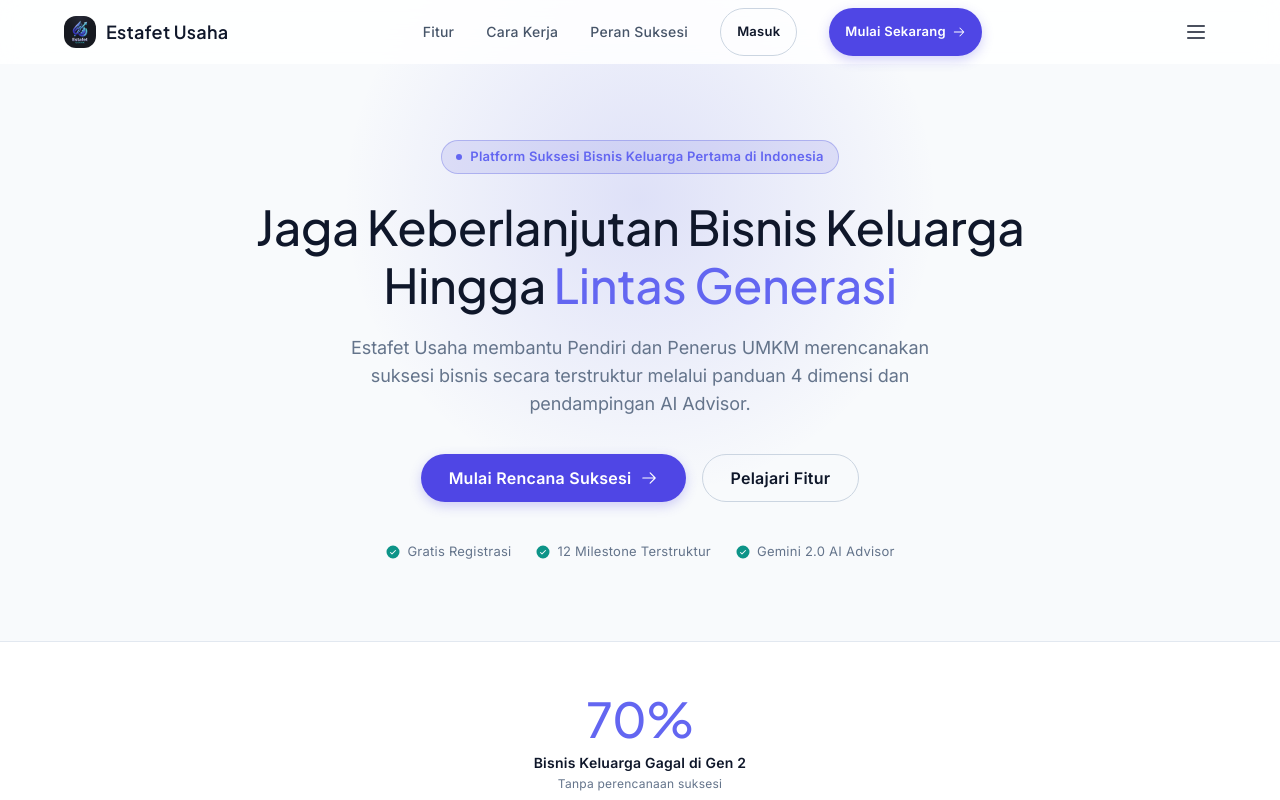
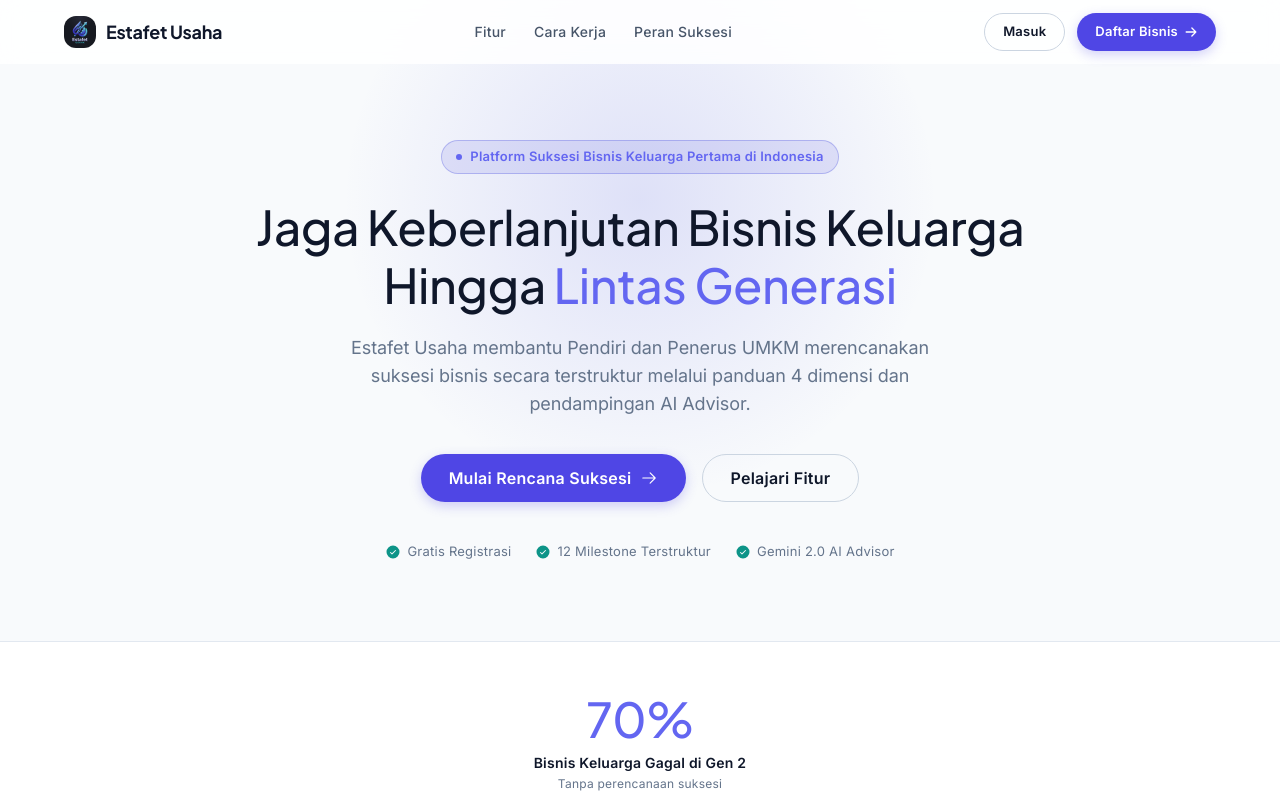
Before and after one commit to DevIssa-It/estafet-usaha, a Next.js app: page / in a window 1280 px wide. Shown: the top 800 px of the page. Built offline with nearby package versions, Linux system fonts and the light colour scheme.

Commit message:
refactor(landing): update Navbar with distinct Masuk and Daftar Bisnis CTA buttons without ambiguous hamburger menu

```diff
--- a/features/landing/components/Navbar.tsx
+++ b/features/landing/components/Navbar.tsx
@@ -3,10 +3,9 @@
 import Link from "next/link";
 import Image from "next/image";
 import { useState, useEffect } from "react";
-import { ArrowRight, List, X } from "@phosphor-icons/react";
+import { ArrowRight } from "@phosphor-icons/react";
 
 export function Navbar() {
-  const [menuOpen, setMenuOpen] = useState(false);
   const [scrolled, setScrolled] = useState(false);
 
   useEffect(() => {
@@ -24,6 +23,7 @@ export function Navbar() {
       }}
     >
       <div className="container-content" style={{ display: "flex", alignItems: "center", justifyContent: "space-between", width: "100%" }}>
+        {/* Brand Logo & Name */}
         <Link href="/" style={{ display: "flex", alignItems: "center", gap: 10, textDecoration: "none" }}>
           <Image
             src="/logo.png"
@@ -32,50 +32,42 @@ export function Navbar() {
             height={32}
             style={{ borderRadius: "var(--rounded-md)", objectFit: "cover" }}
           />
-          <span style={{ fontFamily: "var(--font-display)", fontWeight: 600, fontSize: 18, color: "var(--color-on-dark)" }}>
+          <span style={{ fontFamily: "var(--font-display)", fontWeight: 700, fontSize: 18, color: "#0f172a", letterSpacing: "-0.3px" }}>
             Estafet Usaha
           </span>
         </Link>
 
-        <div style={{ display: "flex", alignItems: "center", gap: 32 }} className="hidden-mobile">
-          <a href="#fitur" style={{ color: "var(--color-on-dark-mute)", textDecoration: "none", fontSize: 14, fontWeight: 500 }}>
+        {/* Center Navigation Links */}
+        <div style={{ display: "flex", alignItems: "center", gap: 28 }} className="hidden-mobile">
+          <a href="#fitur" style={{ color: "#475569", textDecoration: "none", fontSize: 14, fontWeight: 500 }}>
             Fitur
           </a>
-          <a href="#cara-kerja" style={{ color: "var(--color-on-dark-mute)", textDecoration: "none", fontSize: 14, fontWeight: 500 }}>
+          <a href="#cara-kerja" style={{ color: "#475569", textDecoration: "none", fontSize: 14, fontWeight: 500 }}>
             Cara Kerja
           </a>
-          <a href="#peran" style={{ color: "var(--color-on-dark-mute)", textDecoration: "none", fontSize: 14, fontWeight: 500 }}>
+          <a href="#peran" style={{ color: "#475569", textDecoration: "none", fontSize: 14, fontWeight: 500 }}>
             Peran Suksesi
           </a>
-          <Link href="/auth" className="btn btn-outline-dark" style={{ padding: "8px 16px", fontSize: 13 }}>
+        </div>
+
+        {/* Distinct Action Buttons: Masuk (Login) & Daftar (Register) */}
+        <div style={{ display: "flex", alignItems: "center", gap: 12 }}>
+          <Link
+            href="/auth"
+            className="btn btn-outline-dark"
+            style={{ padding: "8px 18px", fontSize: 13, height: 38, fontWeight: 600 }}
+          >
             Masuk
           </Link>
-          <Link href="/auth?mode=register" className="btn btn-cobalt" style={{ padding: "8px 16px", fontSize: 13, gap: 6 }}>
-            Mulai Sekarang <ArrowRight size={14} />
+          <Link
+            href="/auth?mode=register"
+            className="btn btn-cobalt"
+            style={{ padding: "8px 18px", fontSize: 13, height: 38, gap: 6, fontWeight: 600 }}
+          >
+            Daftar Bisnis <ArrowRight size={14} weight="bold" />
           </Link>
         </div>
-
-        <button
-          className="btn-ghost hidden-desktop"
-          onClick={() => setMenuOpen(!menuOpen)}
-          style={{ padding: 8, color: "var(--color-on-dark)" }}
-        >
-          {menuOpen ? <X size={24} /> : <List size={24} />}
-        </button>
       </div>
-
-      {menuOpen && (
-        <div style={{
-          backgroundColor: "var(--color-surface-card)",
-          borderBottom: "1px solid var(--color-hairline-dark)",
-          padding: 24, display: "flex", flexDirection: "column", gap: 16,
-        }}>
-          <a href="#fitur" onClick={() => setMenuOpen(false)} style={{ color: "var(--color-on-dark)", textDecoration: "none" }}>Fitur</a>
-          <a href="#cara-kerja" onClick={() => setMenuOpen(false)} style={{ color: "var(--color-on-dark)", textDecoration: "none" }}>Cara Kerja</a>
-          <a href="#peran" onClick={() => setMenuOpen(false)} style={{ color: "var(--color-on-dark)", textDecoration: "none" }}>Peran Suksesi</a>
-          <Link href="/auth" className="btn btn-cobalt" style={{ textAlign: "center" }}>Mulai Sekarang</Link>
-        </div>
-      )}
     </nav>
   );
 }
```
